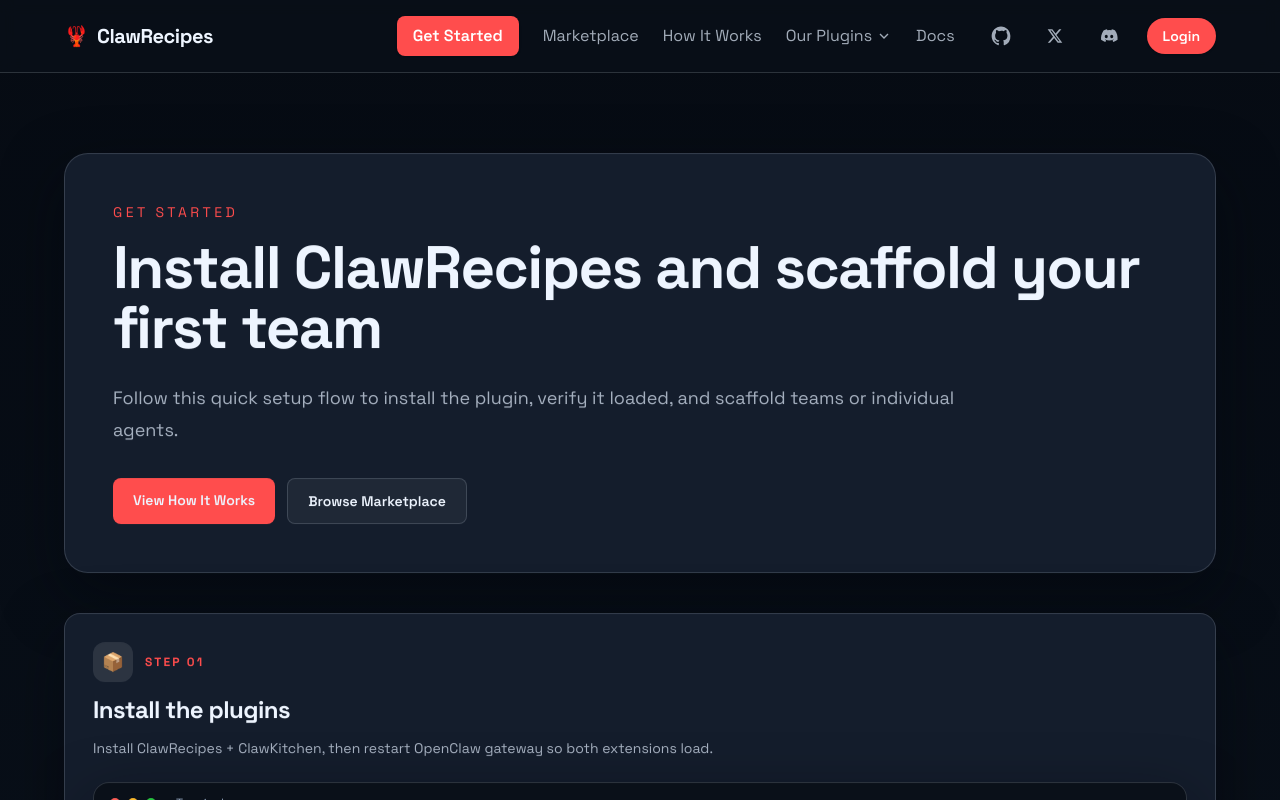
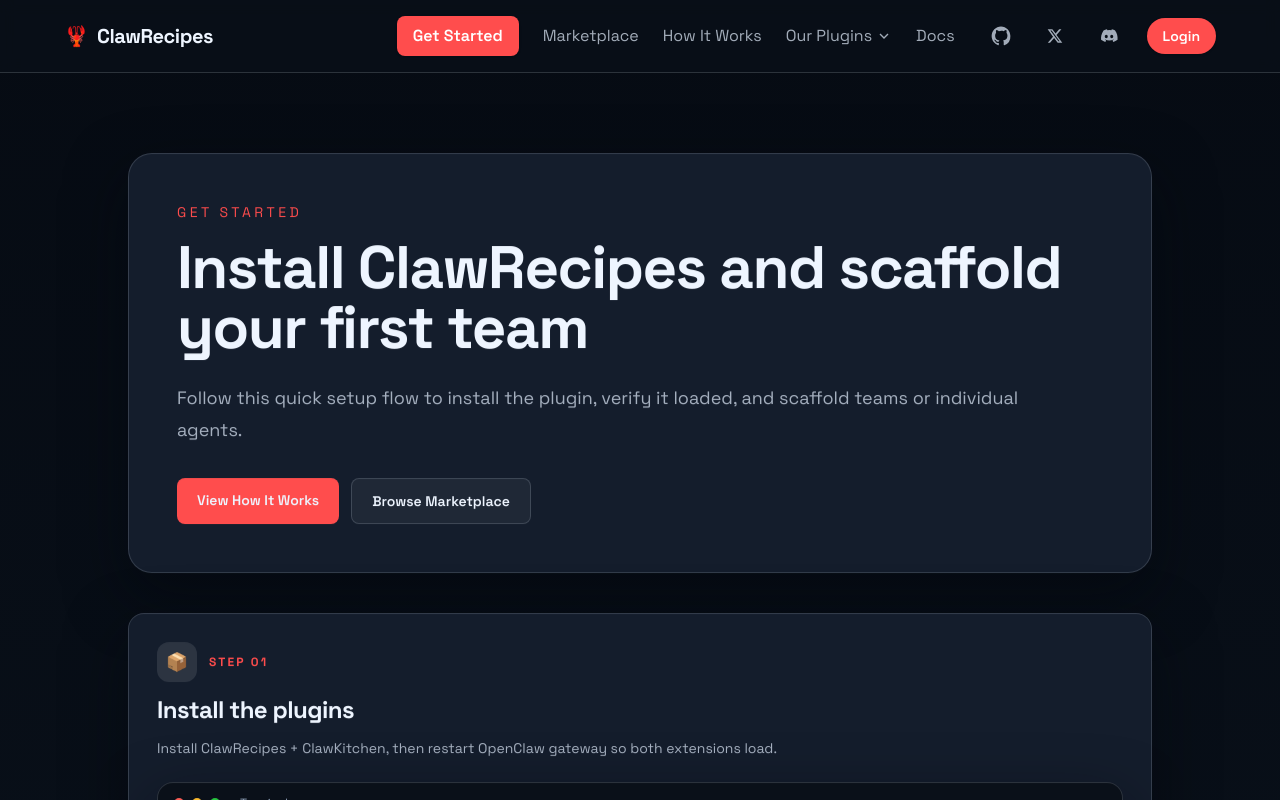
Before and after one commit to JIGGAI/ClawMarket, a Next.js app: page /get-started in a window 1280 px wide. Shown: the top 800 px of the page. Built offline with nearby package versions, Linux system fonts and the light colour scheme; no server answers.

Commit message:
feat: fix get started

```diff
--- a/src/app/get-started/page.tsx
+++ b/src/app/get-started/page.tsx
@@ -73,7 +73,7 @@ export default function GetStartedPage() {
     <main className="px-6 py-16 lg:px-16 lg:py-20">
       <div className="mx-auto max-w-6xl">
         <FadeIn>
-          <section className="rounded-3xl border border-[var(--border)] bg-[color:var(--card)] p-8 shadow-[var(--shadow)] lg:p-12">
+          <section className="mx-auto max-w-5xl rounded-3xl border border-[var(--border)] bg-[color:var(--card)] p-8 shadow-[var(--shadow)] lg:p-12">
             <p className="text-sm uppercase tracking-[0.25em] text-[color:var(--coral-bright)]">Get Started</p>
             <h1 className="mt-4 text-4xl font-bold tracking-tight text-[var(--text)] lg:text-6xl">
               Install ClawRecipes and scaffold your first team
@@ -98,7 +98,7 @@ export default function GetStartedPage() {
           </section>
         </FadeIn>
 
-        <div className="mt-10 grid gap-5">
+        <div className="mx-auto mt-10 grid max-w-5xl gap-5">
           <FadeIn>
             <Step
               id="01"
```
